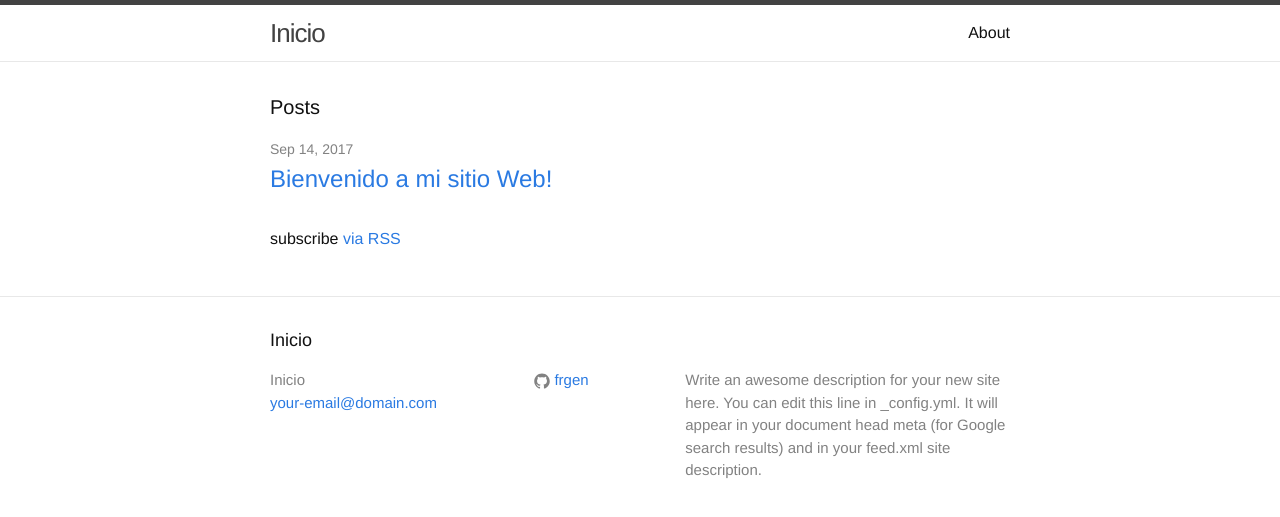
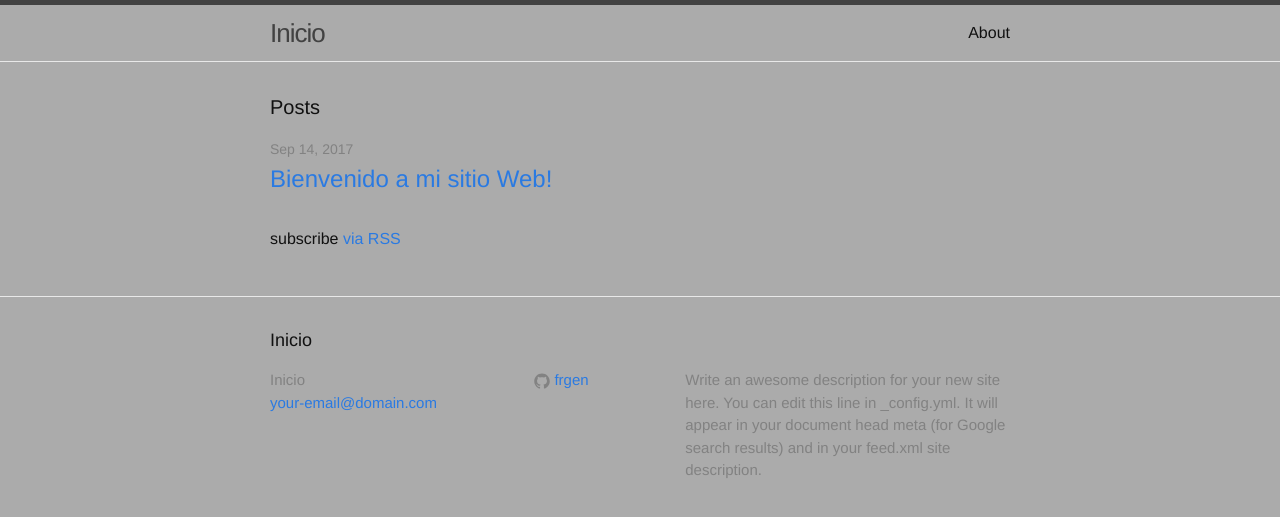
Before and after one commit to frgen/prueba-1, a Jekyll site: the page built from index.html, in a window 1280 px wide. Shown: the top 517 px of the page. Built offline with Jekyll 4.4.1, drawn with Linux system fonts in a browser that asks for light colours.

Commit message:
Update main.scss

```diff
--- a/css/main.scss
+++ b/css/main.scss
@@ -15,7 +15,7 @@ $base-line-height: 1.5;
 $spacing-unit:     30px;
 
 $text-color:       #111;
-$background-color: #ffffff;
+$background-color: #ababab;
 $brand-color:      #2a7ae2;
 
 $grey-color:       #828282;
```
